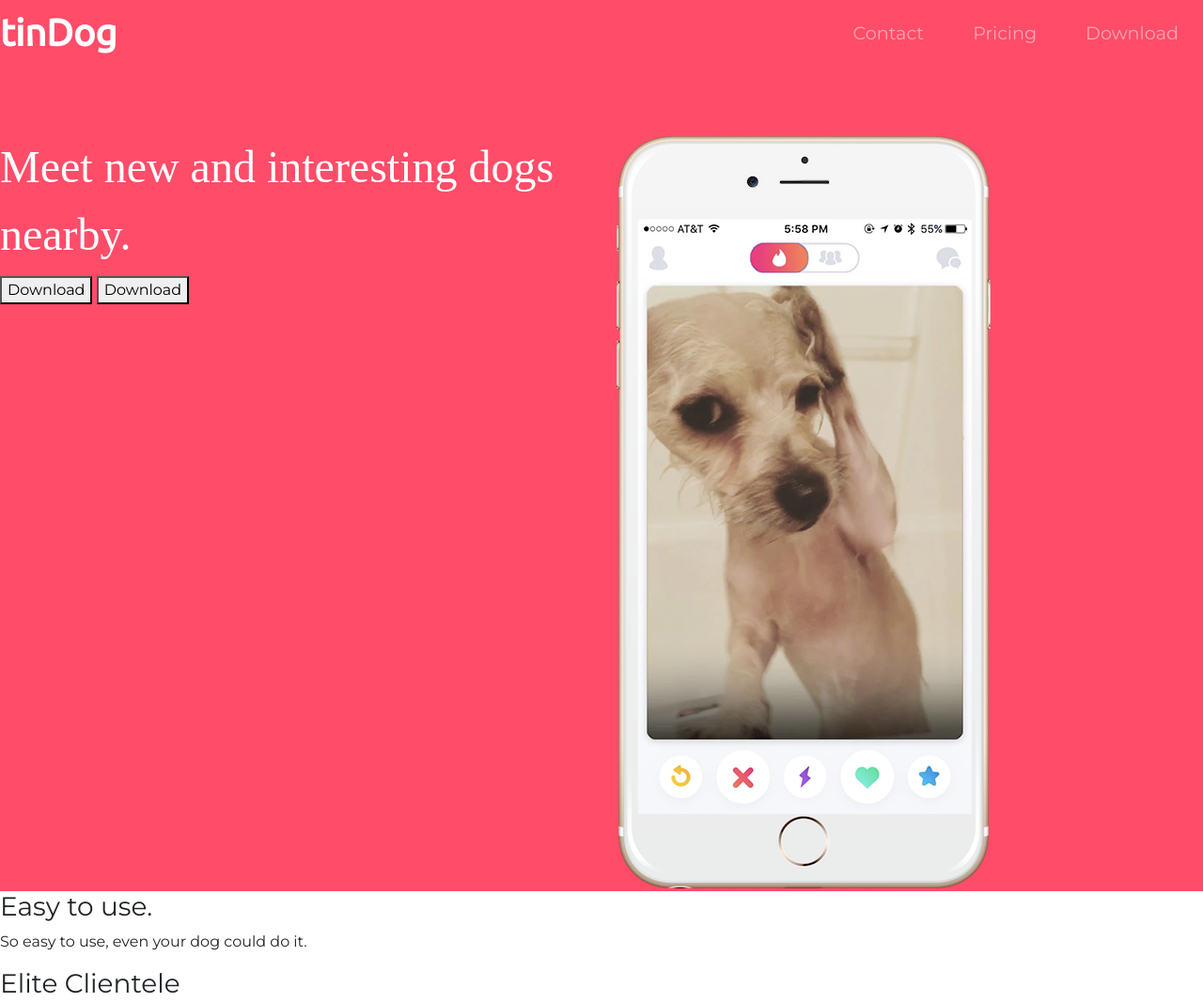
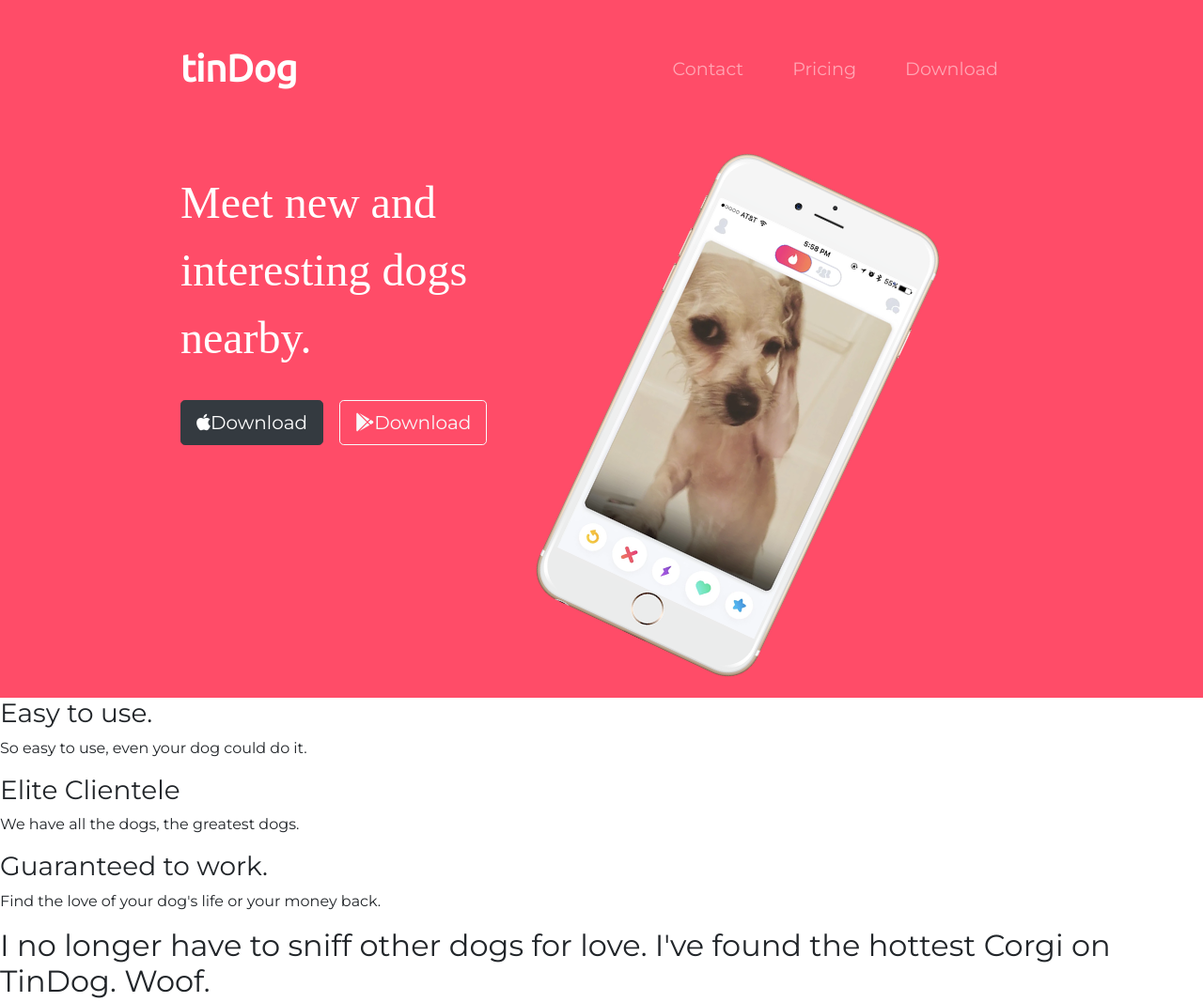
Before and after one commit to bigrecoba/Bootstrap_Project, a plain HTML site: page index.html in a window 1280 px wide. Shown: the top 1067 px of the page at 94% size. Drawn offline with nearby package versions, Linux system fonts and the light colour scheme.

Commit message:
Update index.html

```diff
--- a/index.html
+++ b/index.html
@@ -9,6 +9,7 @@
   <!-- Bootstrap CSS -->
   <link rel="stylesheet" href="https://maxcdn.bootstrapcdn.com/bootstrap/4.4.1/css/bootstrap.min.css">
   <title>tinDog</title>
+  <!-- Google Fonts -->
   <link href="https://fonts.googleapis.com/css?family=Montserrat|Ubuntu&display=swap" rel="stylesheet">
 
   <!--Optional JavaScript -->
@@ -16,13 +17,16 @@
   <script src="https://ajax.googleapis.com/ajax/libs/jquery/3.4.1/jquery.min.js"></script>
   <script src="https://cdnjs.cloudflare.com/ajax/libs/popper.js/1.16.0/umd/popper.min.js"></script>
   <script src="https://maxcdn.bootstrapcdn.com/bootstrap/4.4.1/js/bootstrap.min.js"></script>
+<!-- CSS Stylesheet -->
   <link rel="stylesheet" href="styles.css">
+<!-- Fontawesome -->
+<script src="https://kit.fontawesome.com/440f0e9b0c.js" crossorigin="anonymous"></script>
 </head>
 
 <body>
 
   <section id="title">
-
+    <div class="container-fluid">
       <!-- Nav Bar -->
 
       <nav class="navbar navbar-expand-lg navbar-dark">
@@ -53,12 +57,13 @@
 
         <div class="col-lg-6">
           <h1>Meet new and interesting dogs nearby.</h1>
-        <button type="button">Download</button>
-        <button type="button">Download</button>
+          <button type="button" class="btn btn-dark btn-lg download-button"><i class="fab fa-apple"></i>Download</button>
+          <button type="button" class="btn btn-outline-light btn-lg download-button"><i class="fab fa-google-play"></i>Download</button>
         </div>
 
         <div class="col-lg-6">
-        <img src="iphone6.png" alt="iphone-mockup">
+          <img class="title-image" src="iphone6.png" alt="iphone-mockup">
+        </div>
       </div>
     </div>
   </section>
```
Lines whose indentation alone changed are shown as unchanged.
